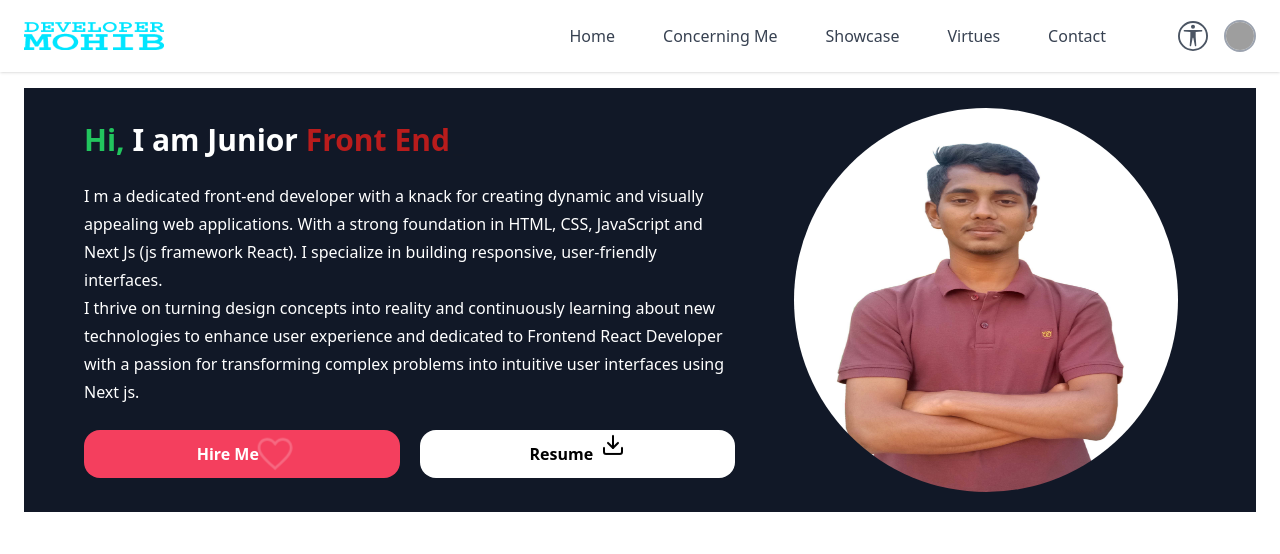
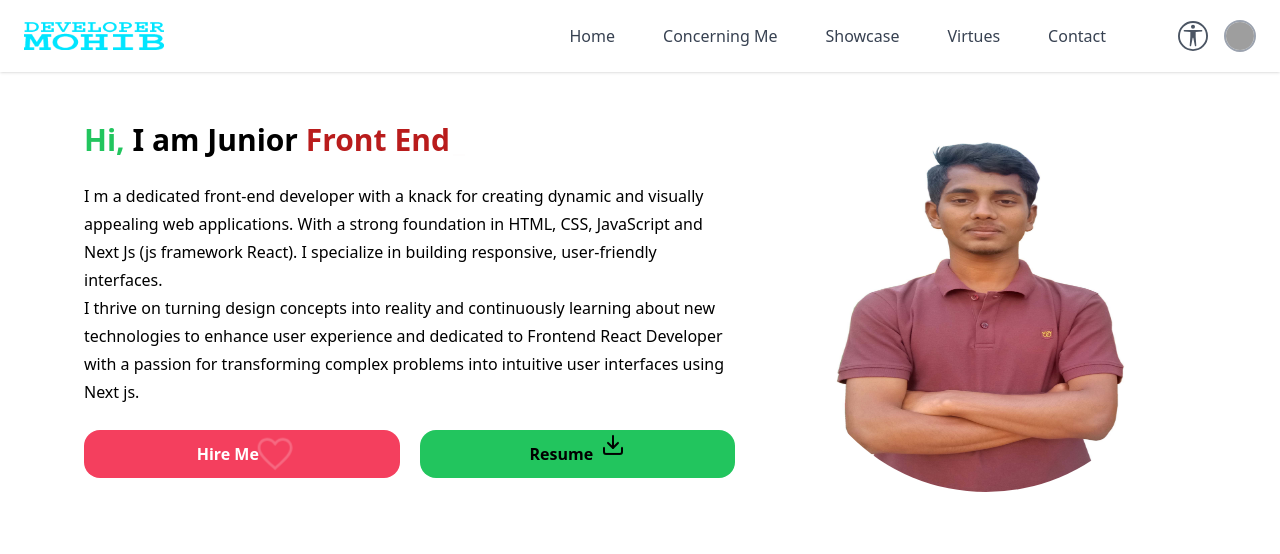
Before and after one commit to developerMohib/Mohibullah-Mohim, a React (Vite) app: page / in a window 1280 px wide. Shown: the top 554 px of the page. Built offline with nearby package versions, Linux system fonts and the light colour scheme; grey boxes are pictures that could not be loaded.

Commit message:
resume download button added with loading

```diff
--- a/src/Components/Banner/Hero.jsx
+++ b/src/Components/Banner/Hero.jsx
@@ -3,20 +3,30 @@ import banner from "/mohibullah-mohim-hero.jpg";
 import { IoMdHeartEmpty } from "react-icons/io";
 import { FiDownload } from "react-icons/fi";
 import { NavHashLink } from "react-router-hash-link";
+import { ImSpinner9 } from "react-icons/im";
+import { useState } from "react";
 
 const Hero = () => {
-
+  const [loading, setLoading] = useState(false);
+  const handleDownload = () =>{
+    setLoading(true);
+    setTimeout(() => {
+      setLoading(false);
+    }, 5500);
+  }
   return (
-    <div id="home"
+    <div
+      id="home"
       data-aos="fade-up"
       data-aos-duration="1000"
       data-aos-anchor-placement="center-bottom"
-      className="flex items-center justify-center bg-gray-900 p-5"
+      className="flex items-center justify-center md:p-5"
     >
       <div className="grid md:grid-cols-5 grid-cols-1 items-center gap-10 md:px-10">
         <div className="md:col-span-3">
-          <h1 className="mb-2 text-3xl font-bold text-white">
+          <h1 className="mb-2 text-3xl font-bold">
             <span className="text-green-500">Hi, </span>I am Junior{" "}
+            <br className="md:hidden" />
             <span className="text-red-700 font-bold">
               {/* Style will be inherited from the parent element */}
               <Typewriter
@@ -35,7 +45,7 @@ const Hero = () => {
             </span>
           </h1>
 
-          <p className="my-6 leading-7 text-white">
+          <p className="my-6 leading-7">
             I m a dedicated front-end developer with a knack for creating
             dynamic and visually appealing web applications. With a strong
             foundation in HTML, CSS, JavaScript and Next Js (js framework
@@ -47,15 +57,29 @@ const Hero = () => {
             using Next js.
           </p>
           <div className="flex justify-center space-x-5">
-          <NavHashLink to="/#contact" smooth className="flex w-full items-center justify-center gap-1 rounded-2xl bg-rose-500 p-5 py-3 font-semibold text-white hover:bg-rose-700">
+            <NavHashLink
+              to="/#contact"
+              smooth
+              className="flex w-full items-center justify-center gap-1 rounded-2xl bg-rose-500 p-5 py-3 font-semibold text-white hover:bg-rose-700"
+            >
               Hire Me <IoMdHeartEmpty className="h-6 w-6 animate-ping" />
             </NavHashLink>
             <a
-              className="flex w-full items-center justify-center gap-2 rounded-2xl bg-white hover:bg-gray-300 p-5 py-3 font-semibold"
+              onClick={handleDownload}
+              className={`flex w-full items-center justify-center gap-2 rounded-2xl bg-green-500 p-5 py-3 font-semibold ${
+                loading ? "cursor-not-allowed opacity-50" : "hover:bg-gray-300"
+              }`}
               href="https://drive.google.com/uc?export=download&id=1mddJnRMxpfGIffMp8qN6TwEihNgXQlH0"
-              download
+              download={!loading}
+              disabled={loading}
             >
-              Resume <FiDownload className="h-6 w-6 animate-bounce" />
+              {loading ? (
+                <ImSpinner9 className="h-6 w-6 animate-spin-slow" />
+              ) : (
+                <>
+                  Resume <FiDownload className="h-6 w-6 animate-bounce" />
+                </>
+              )}
             </a>
           </div>
         </div>
--- a/src/Components/Navbar/Navbar.jsx
+++ b/src/Components/Navbar/Navbar.jsx
@@ -132,7 +132,7 @@ const Navbar = () => {
             </div>
 
             <div className="flex items-center mt-4 lg:mt-0">
-              <button onclick={handleBtn}
+              <button onClick={handleBtn}
                 className="hidden items-center mx-4 text-gray-600 transition-colors duration-300 transform lg:block dark:text-gray-200 hover:text-gray-700 dark:hover:text-gray-400 focus:text-gray-700 dark:focus:text-gray-400 focus:outline-none"
               >
                 <BsUniversalAccessCircle className="text-3xl" />
```
